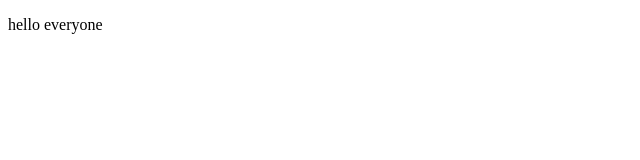
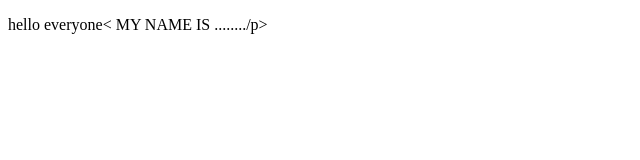
Before and after one commit to LAYVANROTH/TESTING, a plain HTML site: page index.html in a window 1280 px wide. Shown: the whole page, without its empty margins (0-640 px from the left). Drawn offline with Linux system fonts and the light colour scheme.

Commit message:
Add files via upload

```diff
--- a/index.html
+++ b/index.html
@@ -2,6 +2,6 @@
 <html
 <head><title>my website</title></head>
 <body>
-<p>hello everyone</p>
+<p>hello everyone< MY NAME IS ......../p>
 </body>
 </html>
```
